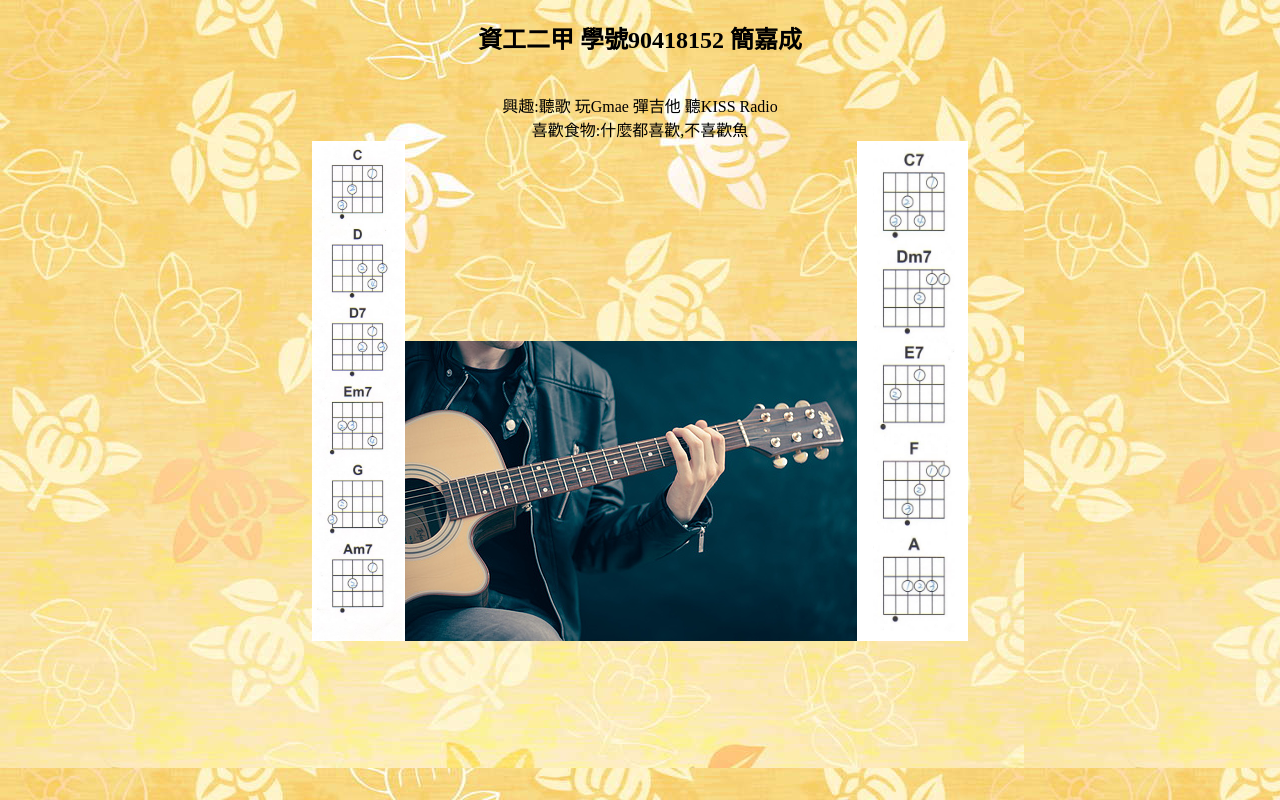
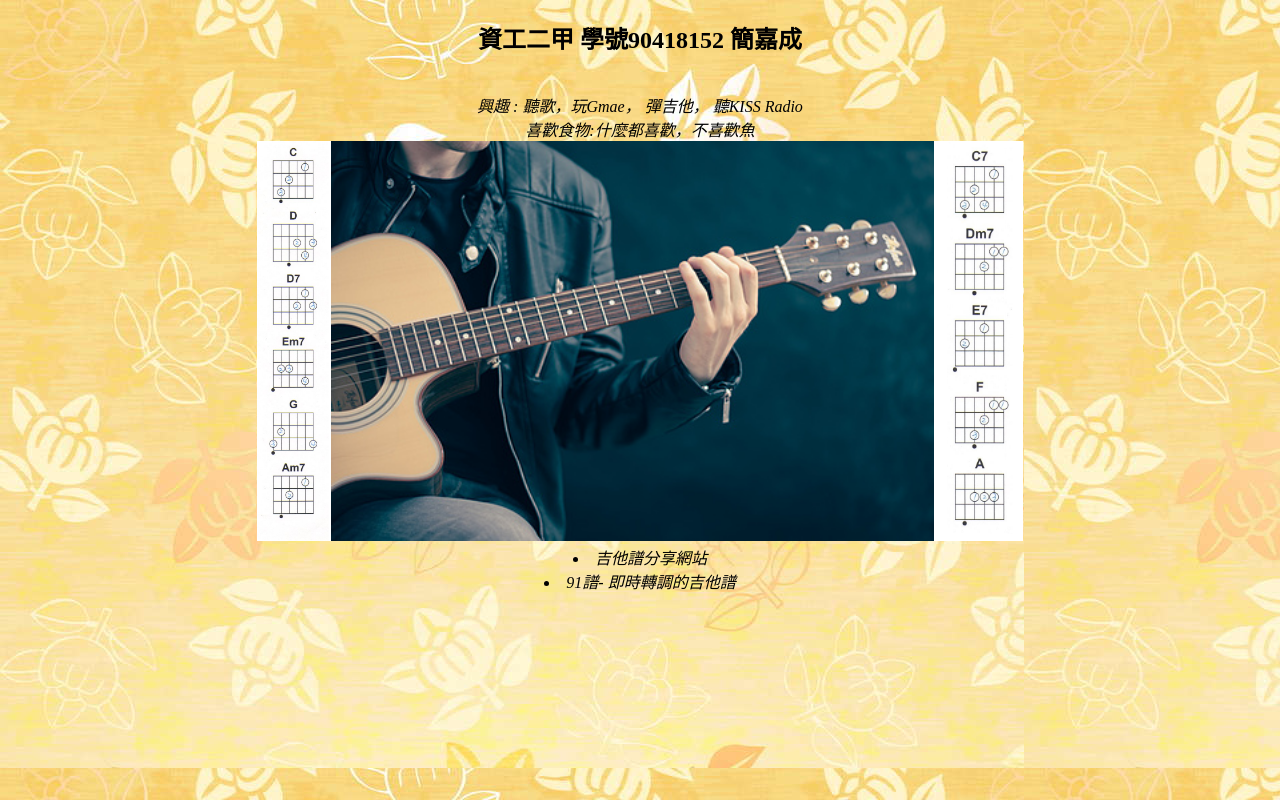
Before and after one commit to K90418152/90418152.github.io, a plain HTML site: page index.html in a window 1280 px wide. Drawn offline with Linux system fonts and the light colour scheme.

Commit message:
Add files via upload

```diff
--- a/index.html
+++ b/index.html
@@ -6,15 +6,18 @@
     <style media="screen">
       body {text-align: center;
        background-image: url(010.jpg) ;
-
       }
     </style>
   </head>
   <body >
     <h2>資工二甲 學號90418152 簡嘉成</h2>
-    <br>興趣:聽歌 玩Gmae 彈吉他 聽KISS Radio<br/>
-    喜歡食物:什麼都喜歡,不喜歡魚<br/>
-    <img src="132.png" alt=""height="500"><img src="234.jpg" alt=""><img src="2.png" alt=""height="500">
+    <br><i>興趣 : 聽歌，玩Gmae， 彈吉他， 聽KISS Radio<i/><br/>
+    <i>喜歡食物:什麼都喜歡，不喜歡魚<i/><br/>
+    <img src="132.png" alt=""height="400"><img src="234.jpg" alt=""height="400"><img src="2.png" alt=""height="400">
+  <li>吉他譜分享網站
+  <li>  91譜- 即時轉調的吉他譜
+
+
 
 
   </body>
```
